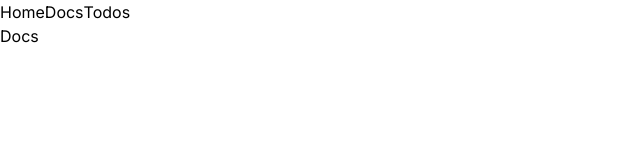
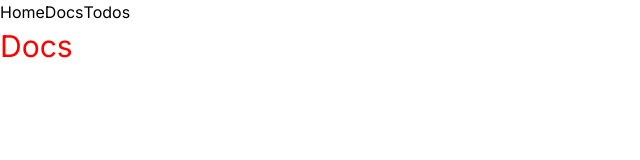
Before and after one commit to Sizzlesina/NextJs-FrontEnd-Masters, a Next.js app in the folder intro-v-3/: page /docs in a window 1280 px wide. Shown: the top 160 px of the page, without its empty margins (0-640 px from the left). Built offline with nearby package versions, Linux system fonts and the light colour scheme.

Commit message:
Css moduls

```diff
--- a/intro-v-3/app/docs/[[...id]]/page.tsx
+++ b/intro-v-3/app/docs/[[...id]]/page.tsx
@@ -1,6 +1,7 @@
 /** @format */
+import styles from "./style.module.css";
 
 const DocsPage = ({ params }: any) => {
-  return <div>Docs {params.id}</div>;
+  return <div className={styles.title}>Docs {params.id}</div>;
 };
 export default DocsPage;
--- /dev/null
+++ b/intro-v-3/app/docs/[[...id]]/style.module.css
@@ -0,0 +1,6 @@
+/** @format */
+
+.title {
+  font-size: 30px;
+  color: red;
+}
--- a/intro-v-3/notes/notes.ts
+++ b/intro-v-3/notes/notes.ts
@@ -22,4 +22,7 @@
 - When we create a _FolderName folder we will make the folder private so it wont include in the routes (For example an -css folder that includes the css files and we dont want to include that into the URL)
 - Or we can add the css file in the root directory of the project so the css will be applied to the whole application
 
+@ Css moduls:
+- Just like css but its like javascript moduls and its encapsulated and it isnt globall so we can have one modul per component
+- Css module will make a unique class name for you
  */
```
